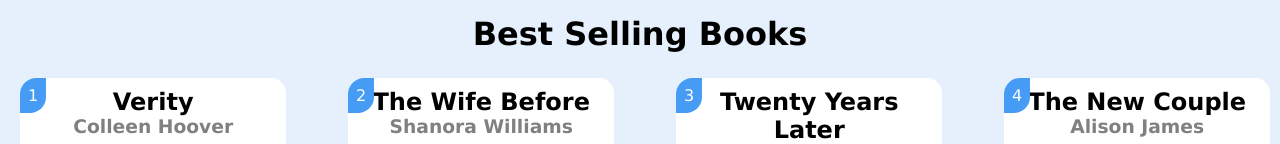
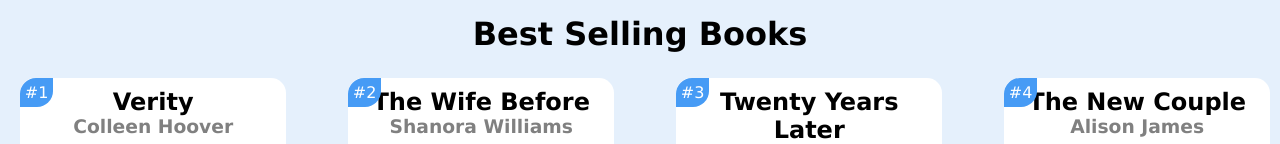
Before and after one commit to kotynskm/react-booklist, a React (Vite) app: page / in a window 1280 px wide. Shown: the top 144 px of the page. Built offline with nearby package versions, Linux system fonts and the light colour scheme.

Commit message:
Added # to number, edited css styles

```diff
--- a/src/components/Book.tsx
+++ b/src/components/Book.tsx
@@ -8,7 +8,7 @@ type BookProps = {
 export const Book = (props: BookProps) => {
   return (
     <div className="book">
-      <span className="number">{props.number + 1}</span>
+      <span className="number">#{props.number + 1}</span>
       <h1>{props.title}</h1>
       <h3>{props.author}</h3>
       <img src={props.image}></img>
--- a/src/index.css
+++ b/src/index.css
@@ -58,7 +58,7 @@ h3 {
   position: absolute;
   top: 0;
   left: 0;
-  padding: 0.5rem;
+  padding: 0.3rem;
   border-top-left-radius: 1rem;
   border-bottom-right-radius: 1rem;
   background: rgb(70, 155, 245);
```
